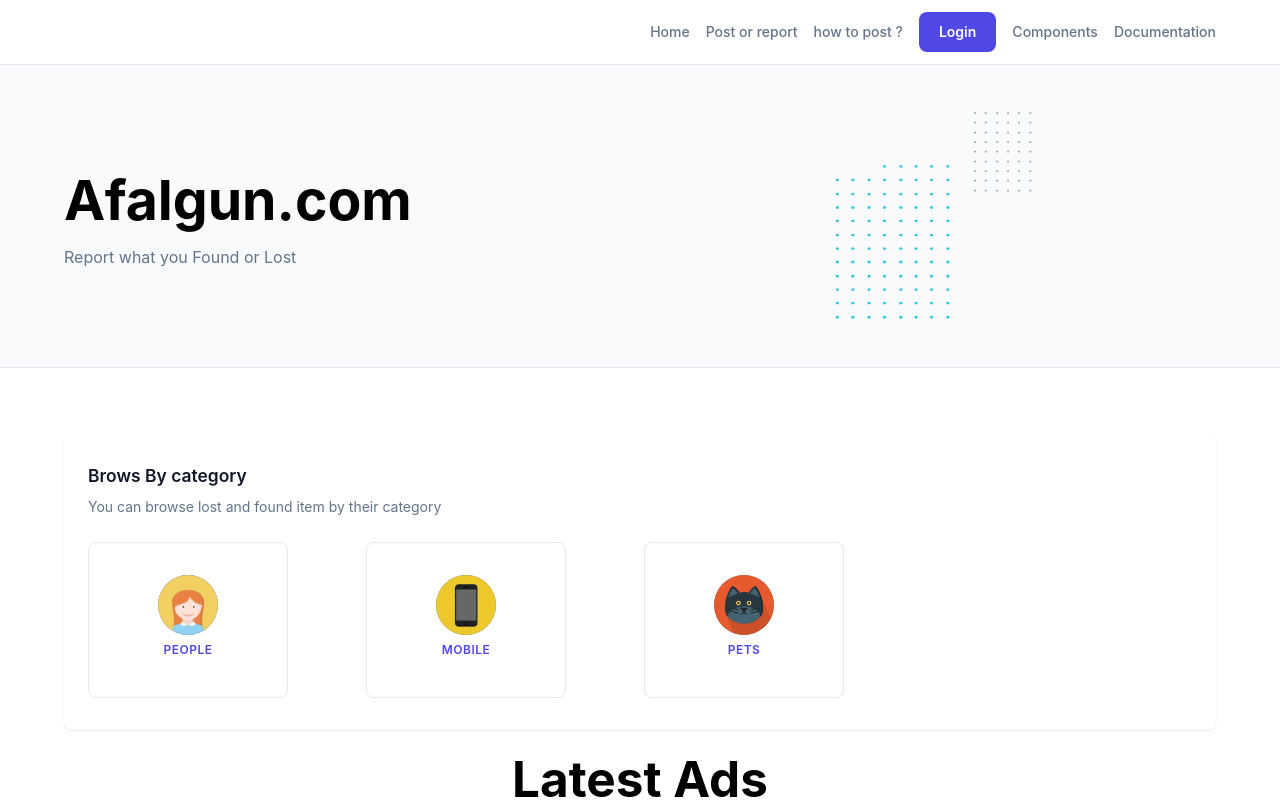
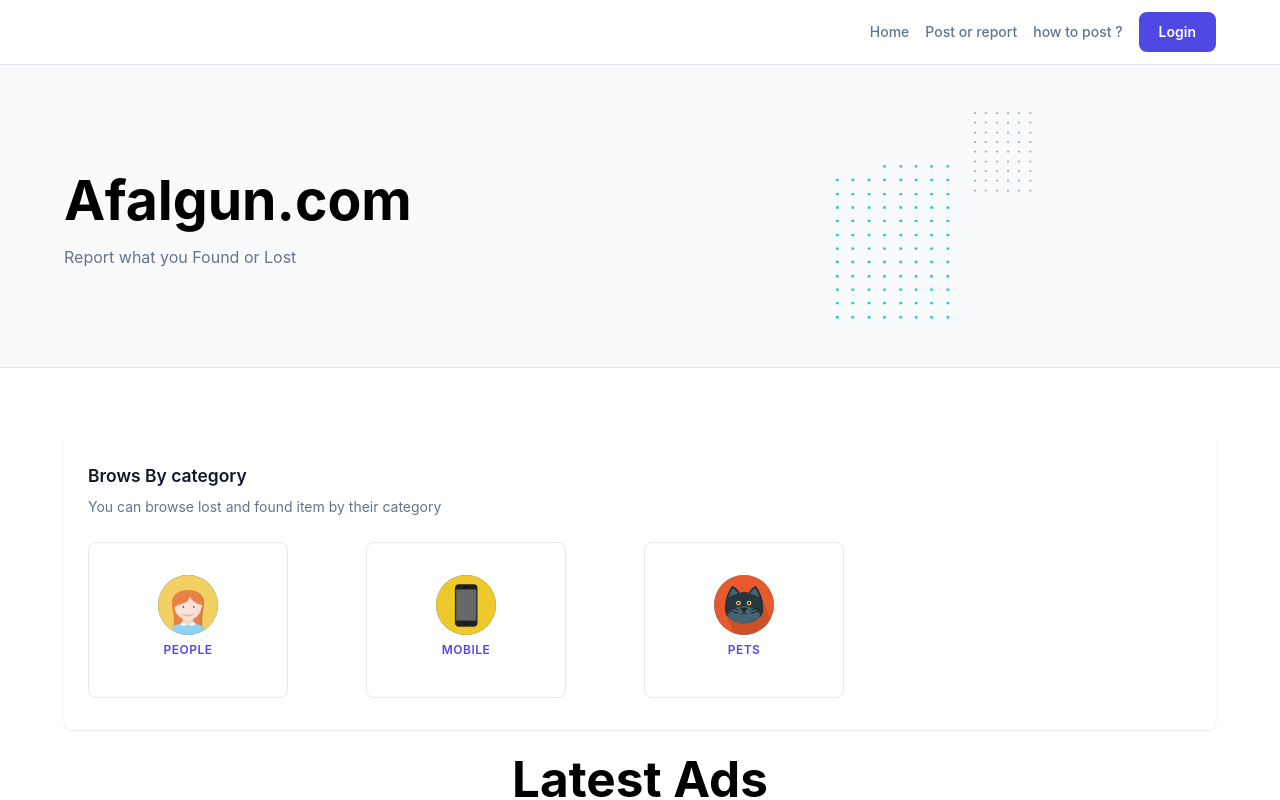
Before and after one commit to selambeyu/afalgun-frontend, a Next.js app: page / in a window 1280 px wide. Shown: the top 800 px of the page. Built offline with nearby package versions, Linux system fonts and the light colour scheme; no server answers.

Commit message:
comment component and docs

```diff
--- a/layouts/main-navbar.js
+++ b/layouts/main-navbar.js
@@ -110,7 +110,7 @@ export const MainNavbar = (props) => {
               />
             )} */}
 
-            <Link href="/browse" passHref>
+            {/* <Link href="/browse" passHref>
               <Typography
                 color="textSecondary"
                 sx={{ ml: 2 }}
@@ -129,7 +129,7 @@ export const MainNavbar = (props) => {
               >
                 Documentation
               </Typography>
-            </Link>
+            </Link> */}
             {/* <Button
 
               href="https://material-ui.com/store/items/devias-kit-pro"
```
